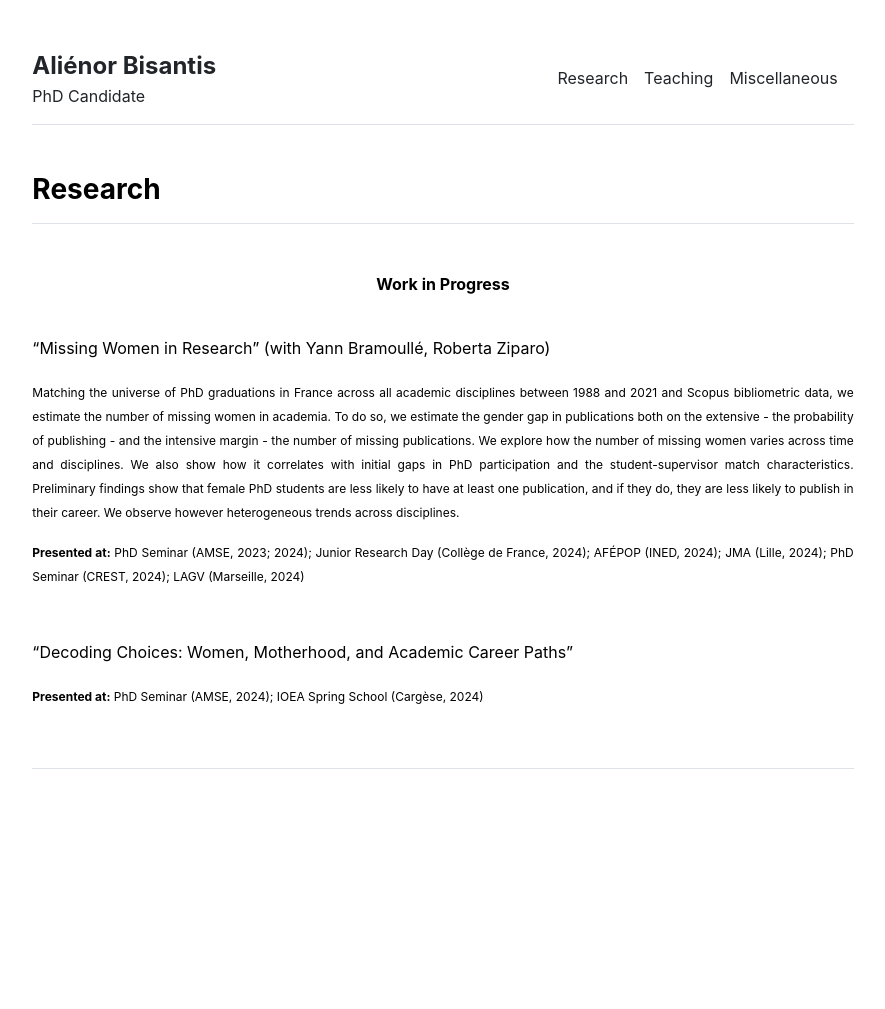
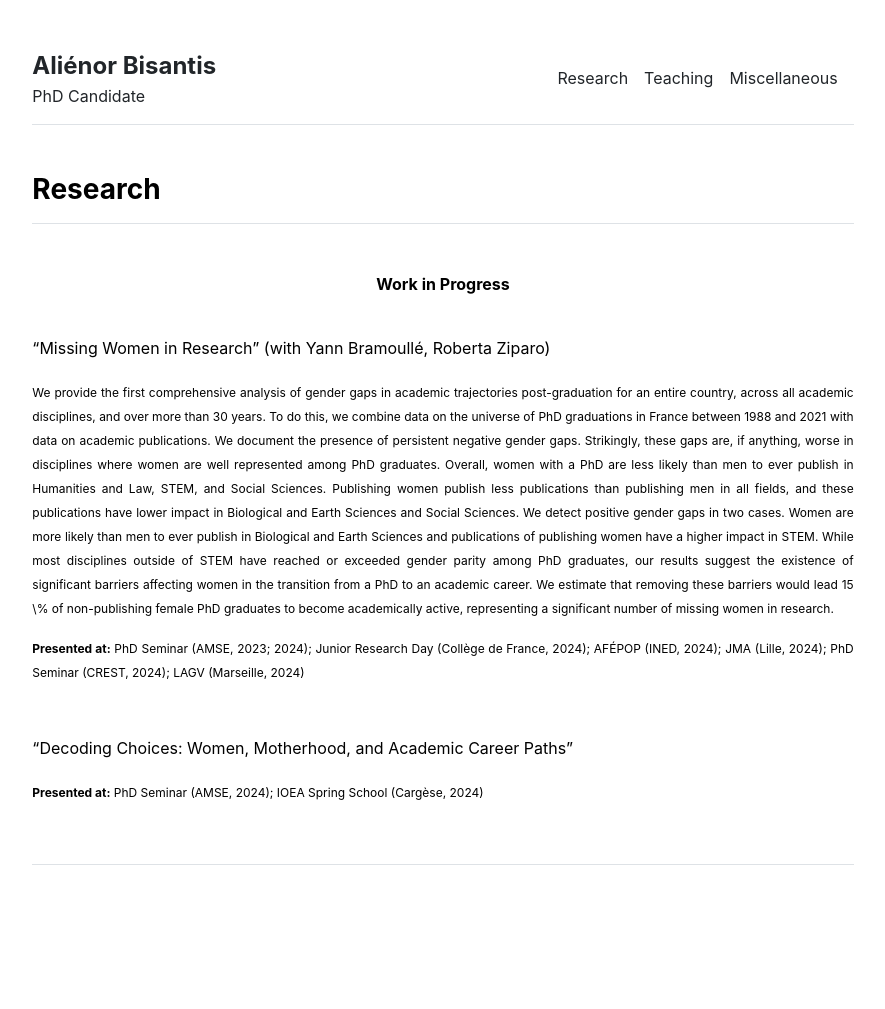
Before and after one commit to alienorbisantis/alienorbisantis.github.io, a Jekyll site: the page built from Research/Research.md, in a window 1280 px wide. Shown: the whole page, without its empty margins (197-1082 px from the left). Built offline with Jekyll 4.4.1, drawn with Linux system fonts in a browser that asks for light colours; before the commit the page ends 913 px from its top, so only the background shows below that.

Commit message:
Update Research.md

```diff
--- a/Research/Research.md
+++ b/Research/Research.md
@@ -12,7 +12,7 @@ urlcolor: green
 
 "Missing Women in Research" (with Yann Bramoullé, Roberta Ziparo)
  <p align="justify">
-<sub> Matching the universe of PhD graduations in France across all academic disciplines between 1988 and 2021 and Scopus bibliometric data, we estimate the number of missing women in academia. To do so, we estimate the gender gap in publications both on the extensive - the probability of publishing - and the intensive margin - the number of missing publications. We explore how the number of missing women varies across time and disciplines. We also show how it correlates with initial gaps in PhD participation and the student-supervisor match characteristics. Preliminary findings show that female PhD students are less likely to have at least one publication, and if they do, they are less likely to  publish in their career. We observe however heterogeneous trends across disciplines.</sub>
+<sub> We provide the first comprehensive analysis of gender gaps in academic trajectories post-graduation for an entire country, across all academic disciplines, and over more than 30 years. To do this, we combine data on the universe of PhD graduations in France between 1988 and 2021 with data on academic publications. We document the presence of persistent negative gender gaps. Strikingly, these gaps are, if anything, worse in disciplines where women are well represented among PhD graduates. Overall, women with a PhD are less likely than men to ever publish in Humanities and Law, STEM, and Social Sciences. Publishing women publish less publications than publishing men in all fields, and these publications have lower impact in Biological and Earth Sciences and Social Sciences. We detect positive gender gaps in two cases. Women are more likely than men to ever publish in Biological and Earth Sciences and publications of publishing women have a higher impact in STEM. While most disciplines outside of STEM have reached or exceeded gender parity among PhD graduates, our results suggest the existence of significant barriers affecting women in the transition from a PhD to an academic career. We estimate that removing these barriers would lead 15 \% of non-publishing female PhD graduates to become academically active, representing a significant number of missing women in research. </sub>
 </p>
 
 <p align="justify">
```
